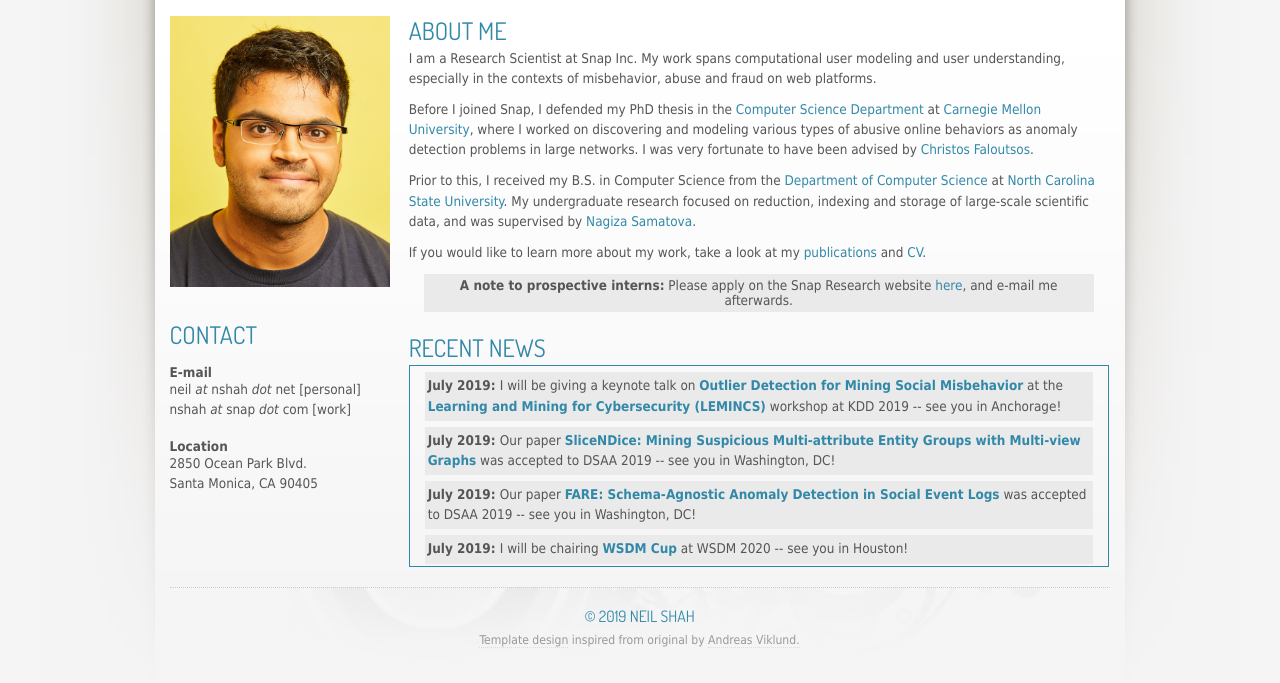
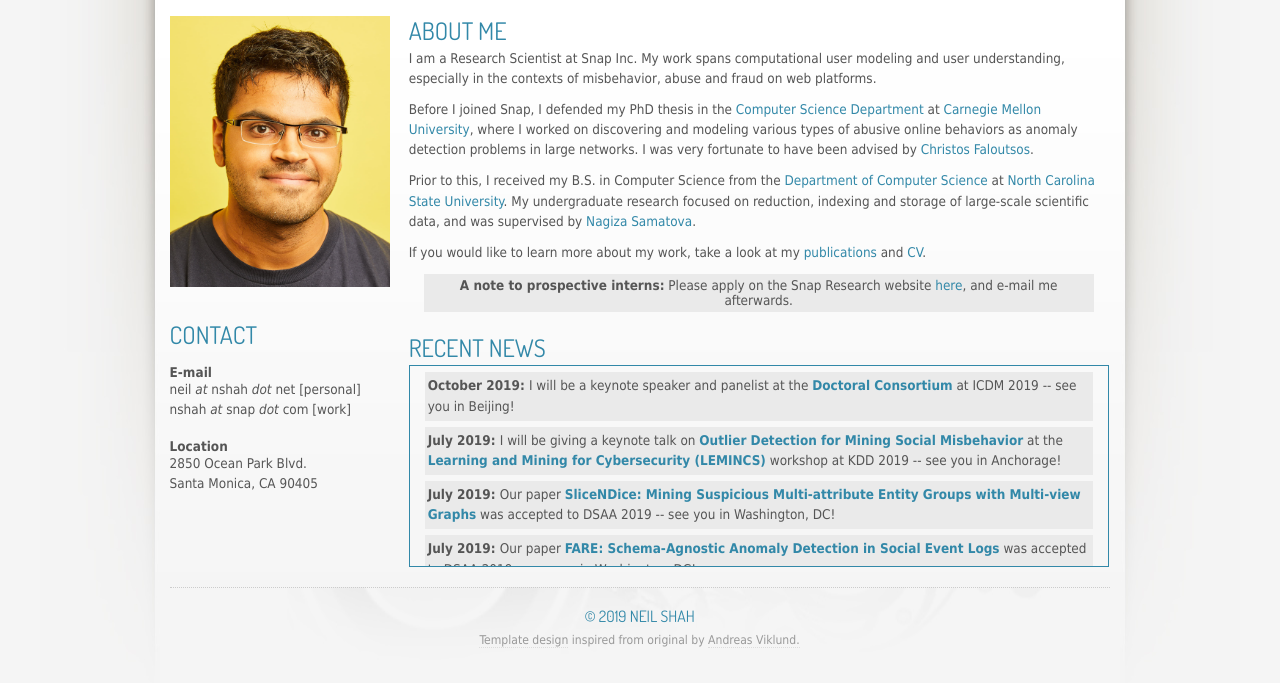
Before and after one commit to nshah171/personal-website, a plain HTML site: page index.html in a window 1280 px wide. Shown: the part 164-847 px from the top of the page. Drawn offline with Linux system fonts and the light colour scheme.

Commit message:
addition

```diff
--- a/index.html
+++ b/index.html
@@ -128,6 +128,8 @@ j=d.createElement(s),dl=l!='dataLayer'?'&l='+l:'';j.async=true;j.src=
             <h2>Recent News</h2>
             <div style="overflow:scroll; max-height:200px; border:1px solid #3288a8;">
                 <ul class="news-feed">
+                    <li class="news-blurb"><b>October 2019: </b>I will be a keynote speaker and panelist at the <a class="paper-link" href="http://research.nii.ac.jp/~yiyu/PhdForum19/icdm/ICDM%20PhD%20Forum%202019.htm">Doctoral Consortium</a> at ICDM 2019 -- see you in Beijing!
+                    </li>
                     <li class="news-blurb"><b>July 2019: </b>I will be giving a keynote talk on <a class="paper-link">Outlier Detection for Mining Social Misbehavior</a> at the <a class="paper-link" href="https://eda.cispa.saarland/events/lemincs19/">Learning and Mining for Cybersecurity (LEMINCS)</a> workshop at KDD 2019 -- see you in Anchorage!
                     </li>
                     <li class="news-blurb"><b>July 2019: </b>Our paper <a class="paper-link">SliceNDice: Mining Suspicious Multi-attribute Entity Groups with Multi-view Graphs</a> was accepted to DSAA 2019 -- see you in Washington, DC!
```
